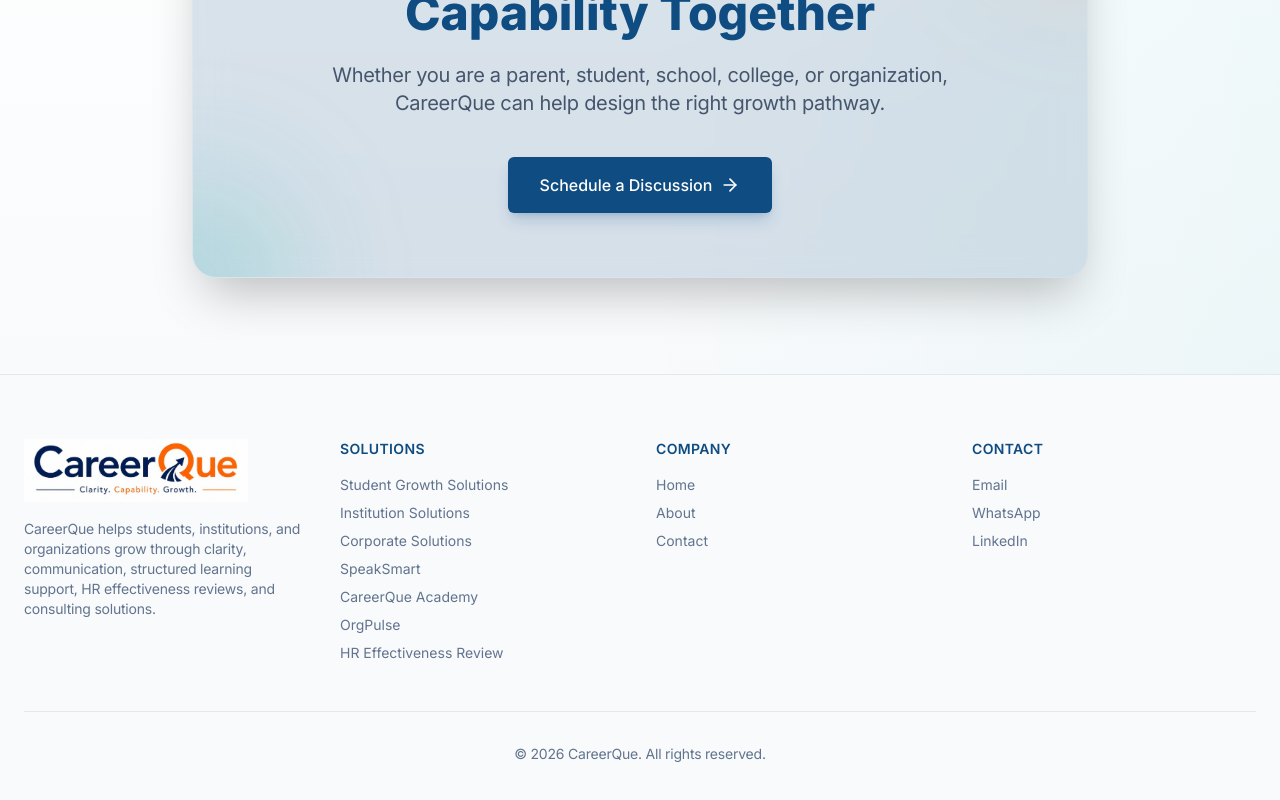
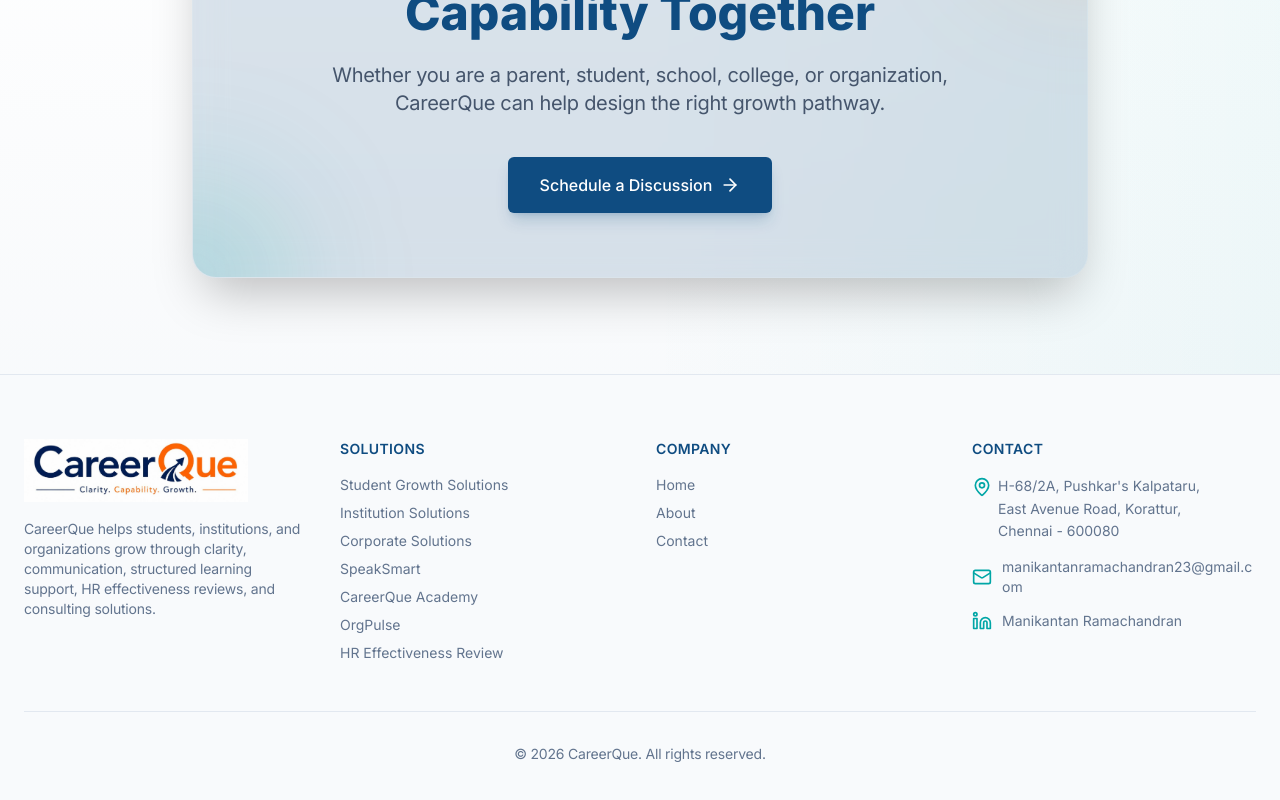
Before and after one commit to Sanjaykj23/CareerQue, a Next.js app: page / in a window 1280 px wide. Shown: the part 3221-4021 px from the top of the page. Built offline with nearby package versions, Linux system fonts and the light colour scheme.

Commit message:
Added soem media links

```diff
--- a/src/components/layout/Footer.tsx
+++ b/src/components/layout/Footer.tsx
@@ -1,5 +1,6 @@
 import Link from "next/link";
 import Image from "next/image";
+import { Mail, MapPin } from "lucide-react";
 export function Footer() {
   return (
     <footer className="w-full border-t border-slate-200 dark:border-slate-800 bg-slate-50 dark:bg-slate-950 py-12 md:py-16 transition-colors duration-300">
@@ -47,10 +48,49 @@
 
           <div className="space-y-4">
             <h3 className="text-sm font-semibold tracking-wide text-brand-blue dark:text-brand-teal uppercase">Contact</h3>
-            <ul className="space-y-2 text-sm text-slate-500 dark:text-slate-400">
-              <li><a href="mailto:info@careerque.com" className="hover:text-brand-teal transition-colors">Email</a></li>
-              <li><a href="#" className="hover:text-brand-teal transition-colors">WhatsApp</a></li>
-              <li><a href="#" className="hover:text-brand-teal transition-colors">LinkedIn</a></li>
+            <ul className="space-y-3.5 text-sm text-slate-500 dark:text-slate-400">
+              <li className="flex items-start space-x-1.5">
+                <MapPin className="h-5 w-5 text-brand-teal shrink-0 mt-0.5" />
+                <span className="leading-relaxed">
+                  <a className="hover:text-brand-teal transition-colors break-all" href="https://www.google.com/maps/place/PUSHKAR'S+KALPATARU/@13.102876,80.1840004,17z/data=!3m1!4b1!4m6!3m5!1s0x3a5263d86c9c3989:0xd3881e00be99b43e!8m2!3d13.1028708!4d80.1865753!16s%2Fg%2F11stpgyczf?entry=ttu&g_ep=EgoyMDI2MDUxMy4wIKXMDSoASAFQAw%3D%3D">
+                 H-68/2A, Pushkar&apos;s Kalpataru,<br />
+                  East Avenue Road, Korattur,<br />
+                  Chennai - 600080
+                  </a>
+                </span>
+              </li>
+              <li className="flex items-center space-x-2.5">
+                <Mail className="h-5 w-5 text-brand-teal shrink-0" />
+                <a
+                  href="mailto:manikantanramachandran23@gmail.com"
+                  className="hover:text-brand-teal transition-colors break-all"
+                >
+                  manikantanramachandran23@gmail.com
+                </a>
+              </li>
+              <li className="flex items-center space-x-2.5">
+                <svg
+                  viewBox="0 0 24 24"
+                  fill="none"
+                  stroke="currentColor"
+                  strokeWidth="2"
+                  strokeLinecap="round"
+                  strokeLinejoin="round"
+                  className="h-5 w-5 text-brand-teal shrink-0"
+                >
+                  <path d="M16 8a6 6 0 0 1 6 6v7h-4v-7a2 2 0 0 0-2-2 2 2 0 0 0-2 2v7h-4v-7a6 6 0 0 1 6-6z" />
+                  <rect width="4" height="12" x="2" y="9" />
+                  <circle cx="4" cy="4" r="2" />
+                </svg>
+                <a
+                  href="https://www.linkedin.com/in/manikantan-ramachandran-4620411b/"
+                  target="_blank"
+                  rel="noopener noreferrer"
+                  className="hover:text-brand-teal transition-colors"
+                >
+                  Manikantan Ramachandran
+                </a>
+              </li>
             </ul>
           </div>
         </div>
```
